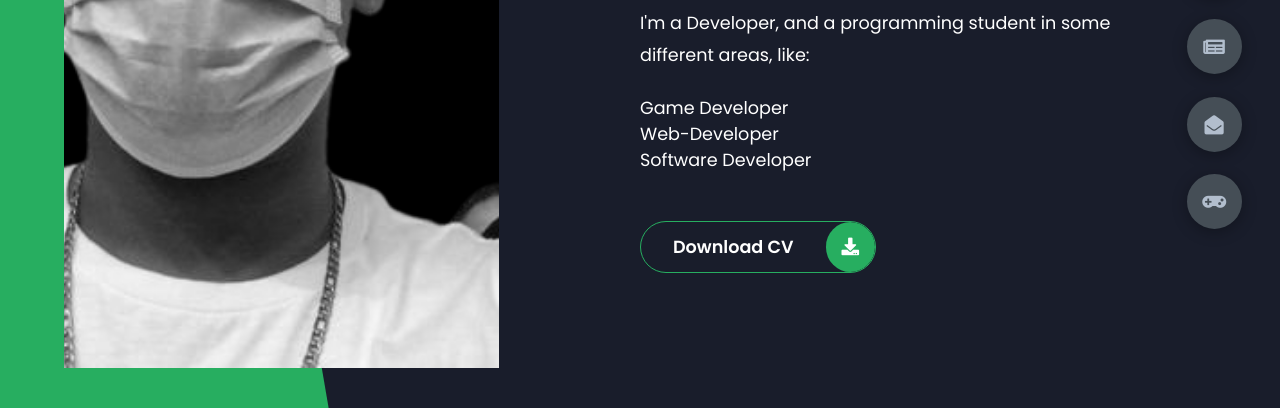
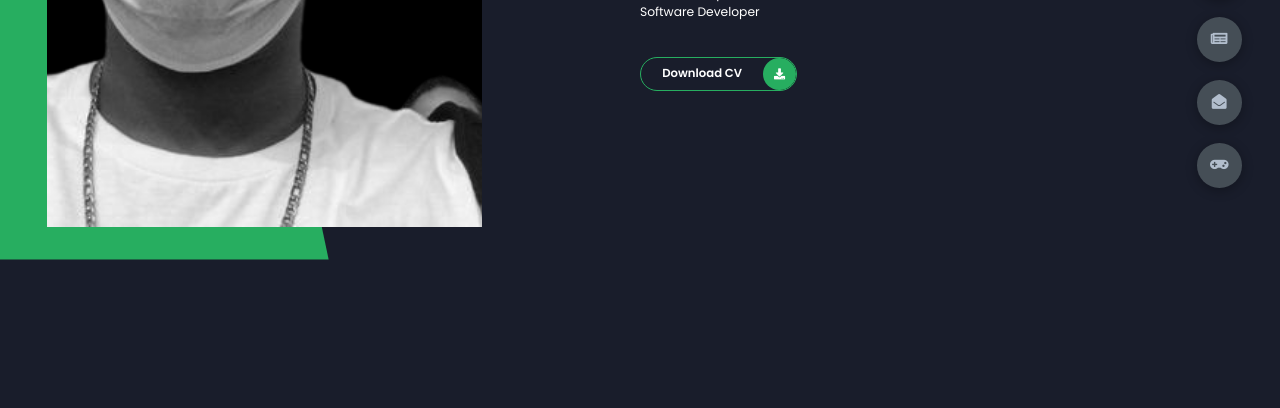
Before and after one commit to Luizgi/Portfolio, a plain HTML site: page index.html in a window 1280 px wide. Shown: the part 392-800 px from the top of the page. Drawn offline with nearby package versions, Linux system fonts and the light colour scheme; files that its build step writes are made by us from their sources.

Commit message:
Update style.scss

```diff
--- a/styles/style.scss
+++ b/styles/style.scss
@@ -4,7 +4,7 @@
     padding: 0;
     box-sizing: border-box;
     list-style: none;
-
+    zoom : 95%;
 }
 
 :root{
```
